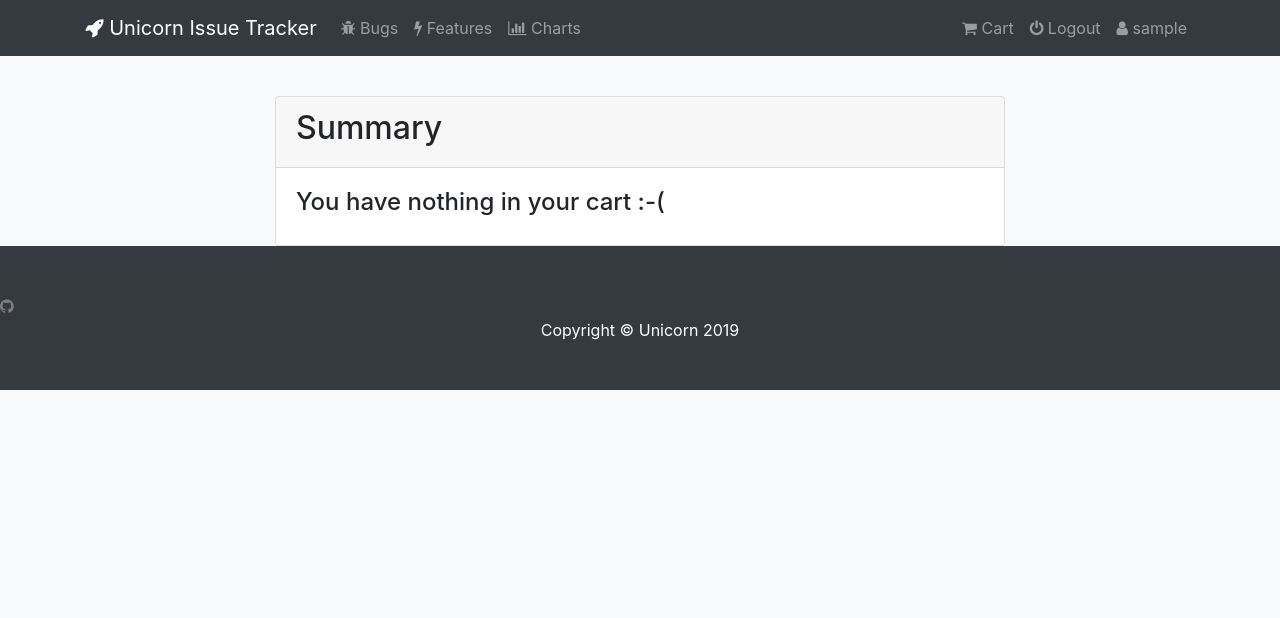
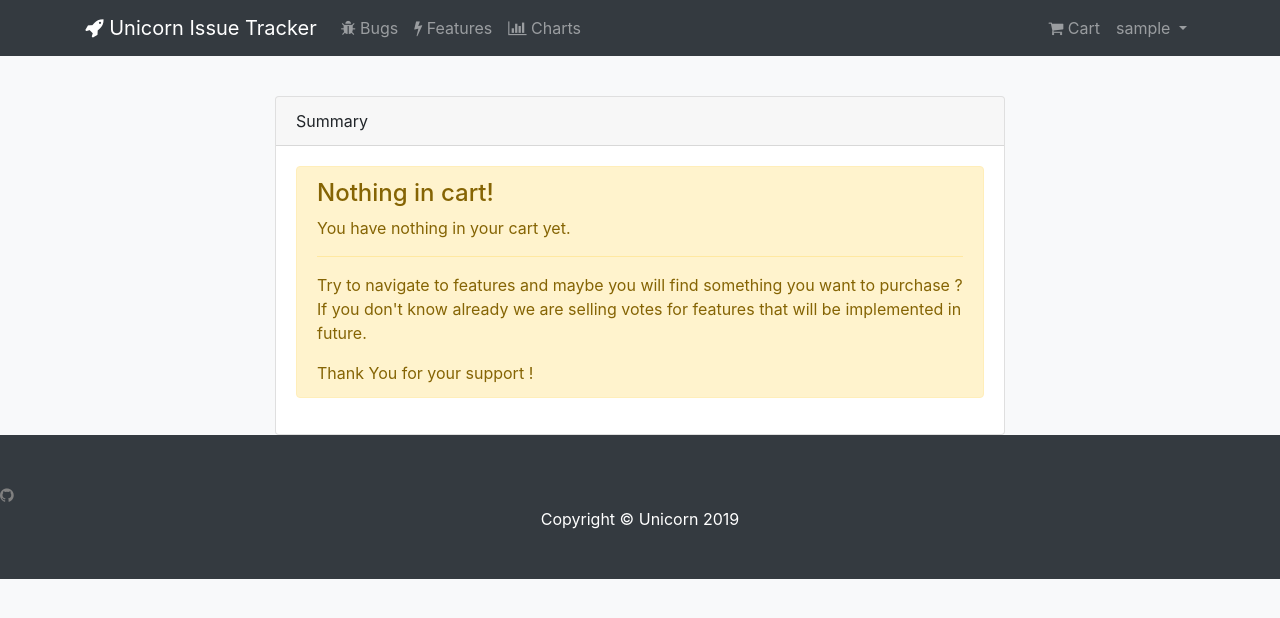
Before and after one commit to Migacz85/django_app, a Django app: page /cart/ in a window 1280 px wide. Shown: the top 618 px of the page. Run offline with Django 3.2, Linux system fonts and the light colour scheme; the visitor is signed in with stand-in values (Sample User, id 1); some libraries are stand-ins or nearby versions; some web fonts are replaced.

Commit message:
Ux: Add tooltips, improve cart look, navigation logout to dropdown

```diff
--- a/bugs/templates/get_bug_detail.html
+++ b/bugs/templates/get_bug_detail.html
@@ -12,7 +12,7 @@
 <form class='float-right' method="post" action="{% url 'add_to_cart' bug.id %}">
   {% csrf_token %}
   <input type="hidden" name="quantity" value="1">
-  <button type='submit' class='btn btn-warning text-white'>Upvote {{ bug.upvotes }}
+  <button type='submit' class='btn btn-warning text-white' data-toggle="tooltip" data-placement="top" title="Vote cost is 10$">Upvote {{ bug.upvotes }}
 
   {% if upvoted %}
   <i class="fa fa-hand-paper-o text-white"></i>
--- a/cart/templates/cart.html
+++ b/cart/templates/cart.html
@@ -3,14 +3,14 @@
 {% load static from staticfiles %}
 {% load bootstrap_tags %}
 {% block form %}
-<h1>Your Cart</h1>
+<h1>Your cart</h1>
 {% if total != 0 %}
 {% if cart_items == '[]' %}
 <h1>empty</h1>
 {% endif %}
 <div class="card mt-5">
   <div class="card-header jenter">
-    <h4>Summary</h4>
+    Summary
   </div>
   <div class="card-body ">
     <table class='table table-small '>
@@ -69,10 +69,22 @@
 {% else %}
 <div class="card mt-5">
   <div class="card-header">
-    <h2>Summary</h2>
+   Summary
   </div>
   <div class="card-body">
-    <h4>You have nothing in your cart :-(</h4>
+
+<div class="alert alert-warning" role="alert">
+  <h4 class="alert-heading">Nothing in cart!</h4>
+  <p>You have nothing in your cart yet. </p>
+  <hr>
+  <p class="mb-0">Try to navigate to features and maybe you will find
+  something you want to purchase ?</p>
+  <p>If you don't know already we are selling votes for features that will
+  be implemented in future.</p>
+
+  <p class="mb-0"> Thank You for your support ! </p>
+</div>
+
   </div>
 </div>
 {% endif %}
--- a/templates/base.html
+++ b/templates/base.html
@@ -18,6 +18,7 @@
    <!-- Fonts -->
   <link href="https://fonts.googleapis.com/css?family=Baloo+Bhai" rel="stylesheet">
 </head>
+
 <body id="page-top" class="bg-light bg-img">
   {% include 'navigation.html' %}
   {% for message in messages %}
@@ -57,6 +58,7 @@
 <!-- Bootstrap core JavaScript -->
 <script src="{% static 'Home/vendor/jquery/jquery.min.js' %}"></script>
 <script src="{% static 'Home/vendor/js/bootstrap.bundle.min.js' %}"></script>
+<script src="{% static 'Home/js/custom.js' %}"></script>
 
 {% block head_js %} {% endblock head_js %}
 </html>
--- a/templates/navigation.html
+++ b/templates/navigation.html
@@ -30,22 +30,22 @@
       <ul class="navbar-nav ml-auto">
 
         <li><a class="nav-link" href=" {% url 'view_cart' %}"><i class="fa fa-shopping-cart" aria-hidden="true"></i> Cart
-          {% if ticket_count > 0 %}
-          <label for="" class="badge badge-light">{{ ticket_count }}</label>
-          {% endif %}
-        </a>
-        </li>
-        <li class="nav-item">
-          <a class="nav-link" href="{% url 'logout' %}">
-            <i class="fa fa-power-off"></i>
-            Logout
+            {% if ticket_count > 0 %}
+            <label for="" class="badge badge-light">{{ ticket_count }}</label>
+            {% endif %}
           </a>
         </li>
-        <li class="nav-item">
-          <a class="nav-link" href="#">
-            <i class="fa fa-user"></i>
-            {{user}}
-          </a>
+        <li class="nav-item form-inline">
+          <div class="dropdown form-inline">
+            <a class="nav-link dropdown-toggle" data-toggle="dropdown">{{user}}
+              <span class="caret"></span></a>
+            <ul class="dropdown-menu ml-3">
+              <li class="ml-4"><a href="{% url 'logout' %}">
+                  <i class="fa fa-power-off"></i>
+                  Logout
+                </a></li>
+            </ul>
+          </div>
         </li>
       </ul>
       {% else %}
```
Also changed, not shown: 2 other files.
